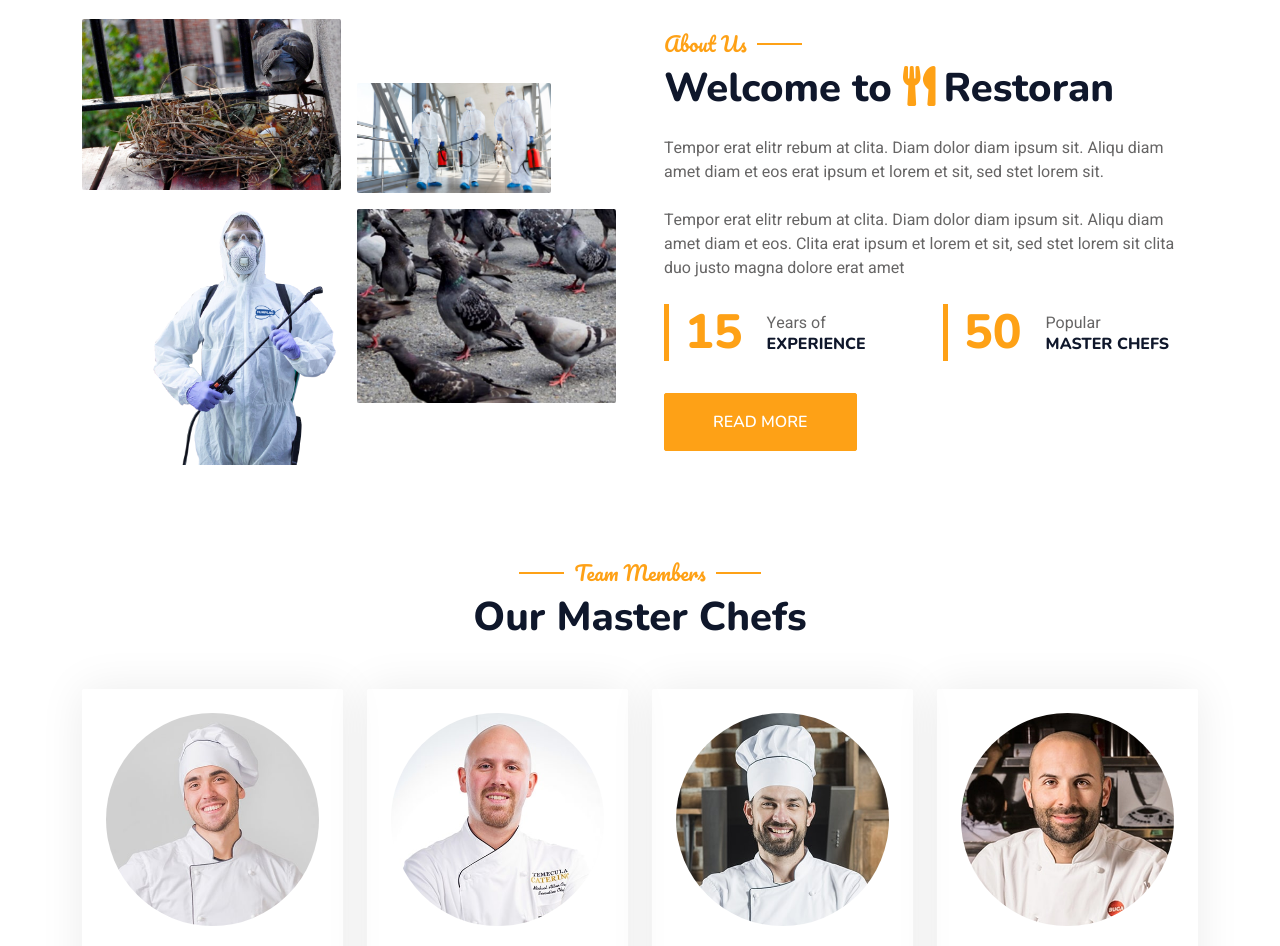
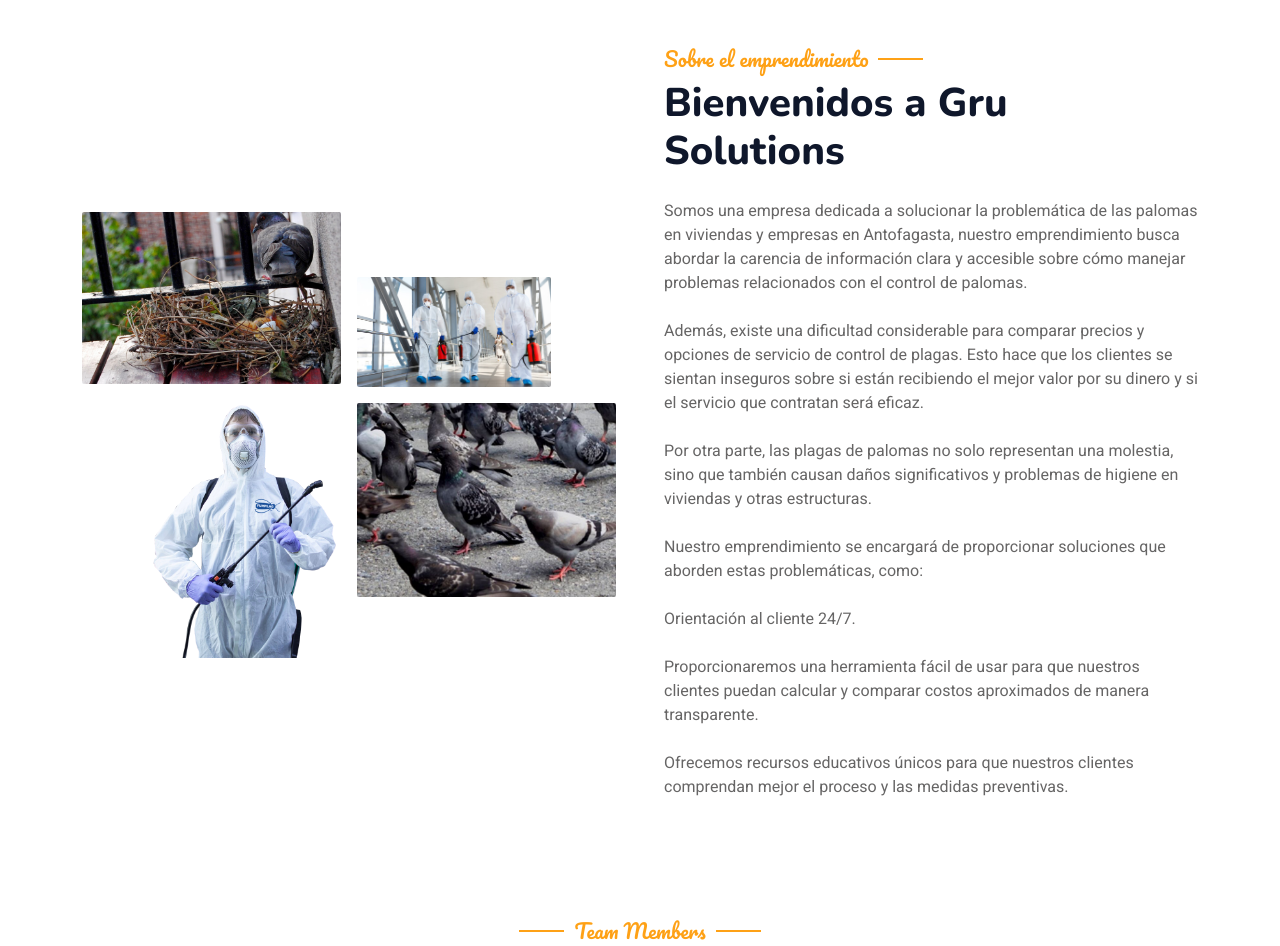
Before and after one commit to grusolutions/grusolutions-website, a plain HTML site: page about.html in a window 1280 px wide. Shown: the part 689-1635 px from the top of the page. Drawn offline with nearby package versions, Linux system fonts and the light colour scheme.

Commit message:
(feature): Se modifican algunos textos
se hacen modificaciones generales a casi todos los archivos html.

```diff
--- a/about.html
+++ b/about.html
@@ -74,8 +74,8 @@
                 <div class="container my-5 py-5">
                     <div class="row align-items-center g-5">
                         <div class="col-lg-6 text-center text-lg-start">
-                            <h1 class="display-3 text-white animated slideInLeft">Enjoy Our<br>Delicious Meal</h1>
-                            <p class="text-white animated slideInLeft mb-4 pb-2">Tempor erat elitr rebum at clita. Diam dolor diam ipsum sit. Aliqu diam amet diam et eos. Clita erat ipsum et lorem et sit, sed stet lorem sit clita duo justo magna dolore erat amet</p>
+                            <h1 class="display-3 text-white animated slideInLeft">Servicio de<br>Control de Plagas</h1>
+                            <p class="text-white animated slideInLeft mb-4 pb-2">Amplia variedad de opciones: ecológicas, fisicas, químicas y más</p>
                             <a href="contact.html" class="btn btn-primary py-sm-3 px-sm-5 me-3 animated slideInLeft">Contáctanos</a>
                         </div>
                         <div class="col-lg-6 text-center text-lg-end overflow-hidden">
@@ -109,31 +109,15 @@
                         </div>
                     </div>
                     <div class="col-lg-6">
-                        <h5 class="section-title ff-secondary text-start text-primary fw-normal">About Us</h5>
-                        <h1 class="mb-4">Welcome to <i class="fa fa-utensils text-primary me-2"></i>Restoran</h1>
-                        <p class="mb-4">Tempor erat elitr rebum at clita. Diam dolor diam ipsum sit. Aliqu diam amet diam et eos erat ipsum et lorem et sit, sed stet lorem sit.</p>
-                        <p class="mb-4">Tempor erat elitr rebum at clita. Diam dolor diam ipsum sit. Aliqu diam amet diam et eos. Clita erat ipsum et lorem et sit, sed stet lorem sit clita duo justo magna dolore erat amet</p>
-                        <div class="row g-4 mb-4">
-                            <div class="col-sm-6">
-                                <div class="d-flex align-items-center border-start border-5 border-primary px-3">
-                                    <h1 class="flex-shrink-0 display-5 text-primary mb-0" data-toggle="counter-up">15</h1>
-                                    <div class="ps-4">
-                                        <p class="mb-0">Years of</p>
-                                        <h6 class="text-uppercase mb-0">Experience</h6>
-                                    </div>
-                                </div>
-                            </div>
-                            <div class="col-sm-6">
-                                <div class="d-flex align-items-center border-start border-5 border-primary px-3">
-                                    <h1 class="flex-shrink-0 display-5 text-primary mb-0" data-toggle="counter-up">50</h1>
-                                    <div class="ps-4">
-                                        <p class="mb-0">Popular</p>
-                                        <h6 class="text-uppercase mb-0">Master Chefs</h6>
-                                    </div>
-                                </div>
-                            </div>
-                        </div>
-                        <a class="btn btn-primary py-3 px-5 mt-2" href="">Read More</a>
+                        <h5 class="section-title ff-secondary text-start text-primary fw-normal">Sobre el emprendimiento</h5>
+                        <h1 class="mb-4">Bienvenidos a Gru Solutions</h1>
+                        <p class="mb-4">Somos una empresa dedicada a solucionar la problemática de las palomas en viviendas y empresas en Antofagasta, nuestro emprendimiento busca abordar la carencia de información clara y accesible sobre cómo manejar problemas relacionados con el control de palomas.</p>
+                        <p class="mb-4">Además, existe una dificultad considerable para comparar precios y opciones de servicio de control de plagas. Esto hace que los clientes se sientan inseguros sobre si están recibiendo el mejor valor por su dinero y si el servicio que contratan será eficaz.</p>
+                        <p class="mb-4">Por otra parte, las plagas de palomas no solo representan una molestia, sino que también causan daños significativos y problemas de higiene en viviendas y otras estructuras.</p>
+                        <p class="mb-4">Nuestro emprendimiento se encargará de proporcionar soluciones que aborden estas problemáticas, como:</p>
+                        <p class="mb-4">Orientación al cliente 24/7.</p>
+                        <p class="mb-4">Proporcionaremos una herramienta fácil de usar para que nuestros clientes puedan calcular y comparar costos aproximados de manera transparente.</p>
+                        <p class="mb-4">Ofrecemos recursos educativos únicos para que nuestros clientes comprendan mejor el proceso y las medidas preventivas.</p>
                     </div>
                 </div>
             </div>
```
Also changed, not shown: contact.html (+3 -3 lines), index.html (+17 -15 lines), menu.html (+3 -3 lines), team.html (+2 -2 lines), testimonial.html (+2 -2 lines).
